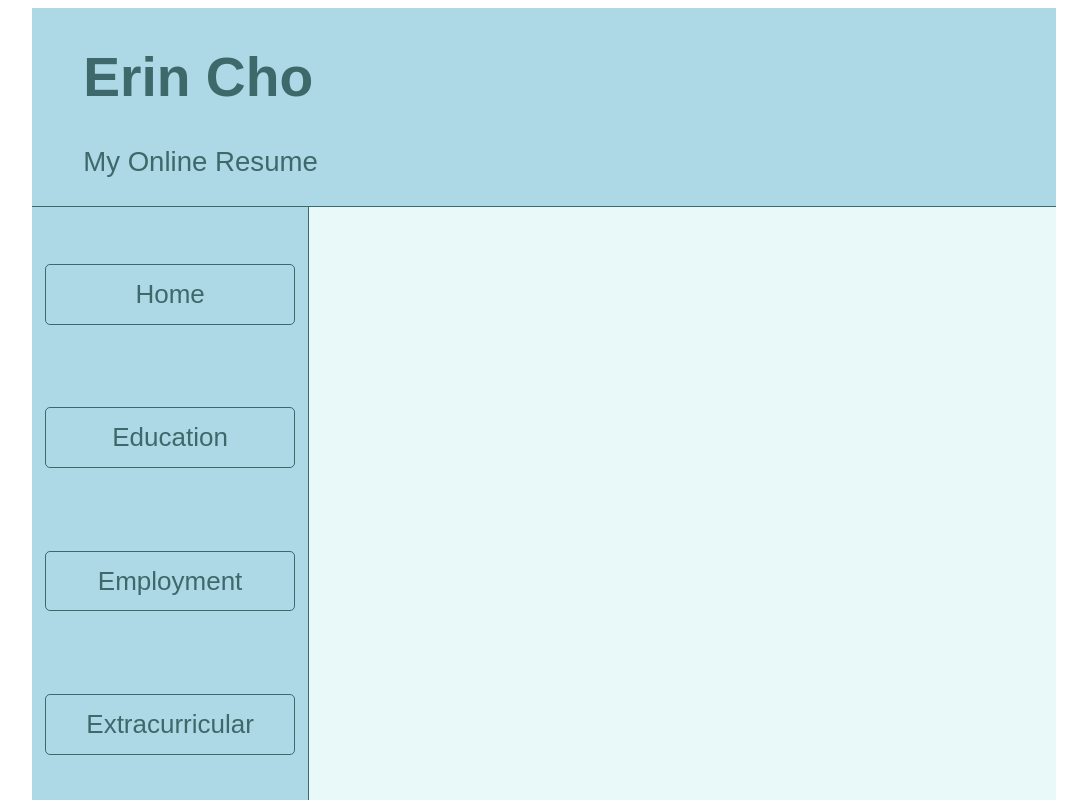
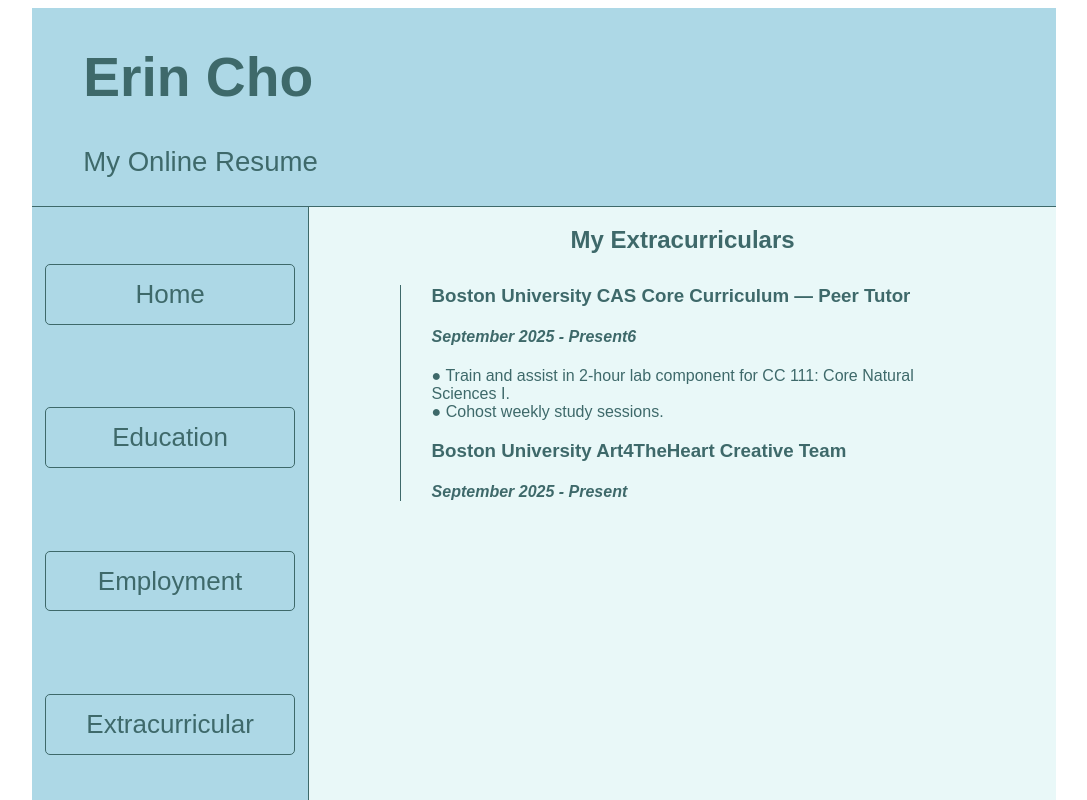
Before and after one commit to er1nh4/cs391a1-mp3, a React app: page /extracurriculars.html in a window 1280 px wide. Shown: the top 800 px of the page, without its empty margins (96-1183 px from the left). Built offline with nearby package versions, Linux system fonts and the light colour scheme; the HTML template or start-up script is replaced by a standard one.

Commit message:
Added some extracurricular activities

```diff
--- a/src/components/main/Employment.tsx
+++ b/src/components/main/Employment.tsx
@@ -49,7 +49,7 @@ export default function Employment() {
                     </StyledList>
                     <StyledList>
                         <h3>New York Tutoring Center — Coding Instructor</h3>
-                        <h4><em> May - July 2025 </em></h4>
+                        <h4><em> May 2025 - July 2025 </em></h4>
                         <p> ● Served as a junior teacher for elementary and middle school
                                 students attending introductory coding camp in Python. <br/>
                             ● Assisted the head teacher with lesson plan development in
@@ -64,7 +64,7 @@ export default function Employment() {
                     </StyledList>
                     <StyledList>
                         <h3>Google — Software Engineering Intern, STEP</h3>
-                        <h4><em> May - August 2024 </em></h4>
+                        <h4><em> May 2024 - August 2024 </em></h4>
                         <p> ● Engineered a secure alerting service to support Google Web
                                 Search EngProd’s continuous build integration tests,
                                 replacing deprecated infrastructure to ensure stability
@@ -82,7 +82,7 @@ export default function Employment() {
                     </StyledList>
                     <StyledList>
                         <h3>YouTube — Software Engineering Intern, STEP</h3>
-                        <h4><em> June - September 2023 </em></h4>
+                        <h4><em> June 2023 - September 2023 </em></h4>
                         <p> ● Delivered a high-impact feature, Variable Timeout, supporting
                                 user moderation for creators and privileged users across the
                                 YouTube Live Chat experience.<br/>
--- a/src/components/main/Extracurriculars.tsx
+++ b/src/components/main/Extracurriculars.tsx
@@ -14,10 +14,37 @@ const StyledDiv = styled.div`
     color: #3e696a;
 `;
 
+const StyledUnorderedList = styled.ul`
+    list-style: none;
+`;
+
+const StyledList = styled.li`
+    text-align: left;
+    margin: 5% auto;
+    padding: 0 5%;
+    border-left: 1px solid #3e696a;
+
+    @media screen and (max-width: 750px) {
+        margin: 2% auto;
+    }
+`;
+
 export default function Extracurriculars() {
     return (
         <StyledPage id="main-page">
             <StyledDiv>
+                <h2> My Extracurriculars </h2>
+                <StyledUnorderedList id="extracurricular-list">
+                    <StyledList>
+                        <h3>Boston University CAS Core Curriculum — Peer Tutor </h3>
+                        <h4><em> September 2025 - Present6 </em></h4>
+                        <p> ● Train and assist in 2-hour lab component for CC 111: Core
+                                Natural Sciences I.<br/>
+                            ● Cohost weekly study sessions.<br/></p>
+                        <h3>Boston University Art4TheHeart Creative Team</h3>
+                        <h4><em> September 2025 - Present </em></h4>
+                    </StyledList>
+                </StyledUnorderedList>
 
             </StyledDiv>
         </StyledPage>
```
